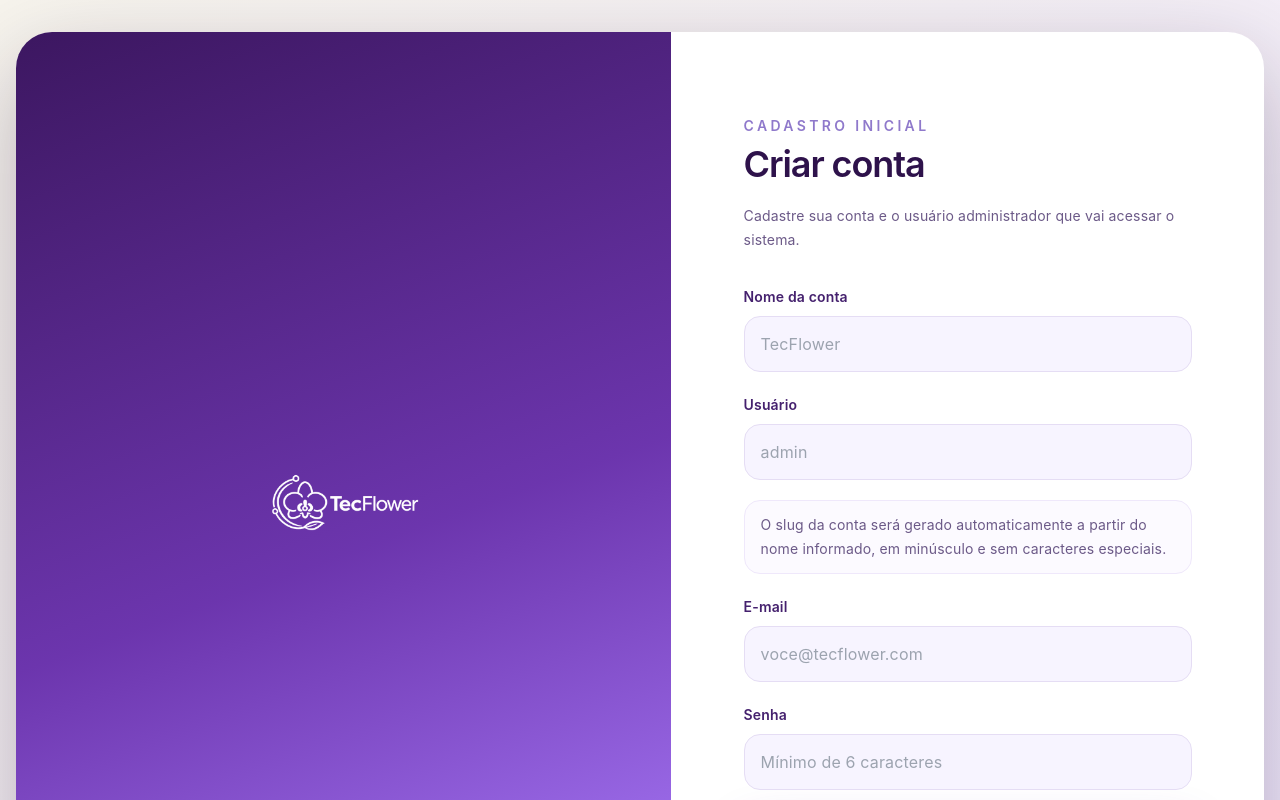
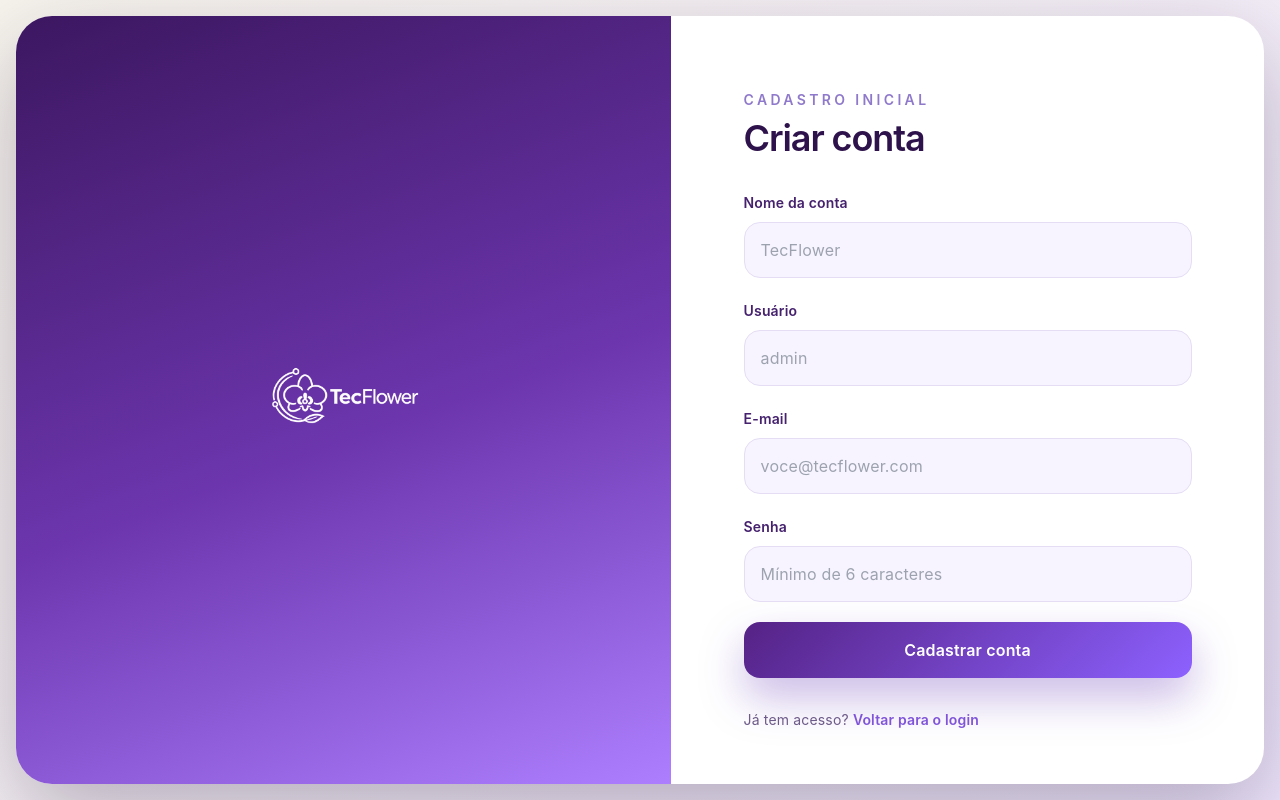
Before and after one commit to JnksDavu/tecflower, a React (Vite) app in the folder client/: page /cadastro in a window 1280 px wide. Shown: the top 800 px of the page. Built offline with nearby package versions, Linux system fonts and the light colour scheme; no server answers.

Commit message:
feat: Ajuste altura e design tela de cadastro

```diff
--- a/client/src/pages/RegisterPage.tsx
+++ b/client/src/pages/RegisterPage.tsx
@@ -53,17 +53,17 @@ export const RegisterPage = () => {
   };
 
   return (
-    <div className="relative flex min-h-screen items-center justify-center overflow-hidden bg-[#f7f4ed] px-4 py-8">
+    <div className="relative flex h-screen items-center justify-center overflow-hidden bg-[#f7f4ed] px-4 py-4">
       <div className="absolute inset-0 bg-[linear-gradient(135deg,rgba(247,244,237,0.98)_0%,rgba(239,231,255,0.92)_100%)]" />
-      <div className="relative grid w-full max-w-7xl min-h-[950px] overflow-hidden rounded-[36px] bg-white shadow-[0_32px_90px_rgba(24,8,43,0.28)] lg:grid-cols-[1.05fr_0.95fr]">
-        <section className="relative hidden min-h-[950px] overflow-hidden bg-[linear-gradient(160deg,rgba(56,18,93,0.98)_0%,rgba(102,45,170,0.96)_54%,rgba(166,116,255,0.92)_100%)] p-12 lg:flex lg:items-center lg:justify-center">
+      <div className="relative grid h-[calc(100vh-2rem)] w-full max-w-7xl overflow-hidden rounded-[36px] bg-white shadow-[0_32px_90px_rgba(24,8,43,0.28)] lg:grid-cols-[1.05fr_0.95fr]">
+        <section className="relative hidden h-full overflow-hidden bg-[linear-gradient(160deg,rgba(56,18,93,0.98)_0%,rgba(102,45,170,0.96)_54%,rgba(166,116,255,0.92)_100%)] p-12 lg:flex lg:items-center lg:justify-center">
           <img
             src={tecflowerLogo}
             alt="TecFlower"
             className="h-52 w-auto object-contain brightness-0 invert"
           />
         </section>
-        <section className="flex min-h-[950px] items-center justify-center px-6 py-10 sm:px-10 lg:px-12">
+        <section className="flex h-full items-center justify-center px-6 py-8 sm:px-10 lg:px-12">
           <div className="w-full max-w-md space-y-8">
             <div className="space-y-5 text-center lg:text-left">
               <div className="flex justify-center lg:hidden">
@@ -77,9 +77,7 @@ export const RegisterPage = () => {
                   Criar conta
                 </h2>
               </div>
-              <p className="text-sm leading-6 text-[#6c5a88]">
-                Cadastre sua conta e o usuário administrador que vai acessar o sistema.
-              </p>
+
             </div>
             {errorMessage ? (
               <div className="rounded-2xl border border-[#f3d5df] bg-[#fff7f9] px-4 py-3 text-sm text-[#9a3253]">
@@ -109,9 +107,7 @@ export const RegisterPage = () => {
                   className="h-14 w-full rounded-2xl border border-[#e5ddf4] bg-[#f7f4ff] px-4 text-base text-[#2e124b] outline-none transition focus:border-[#7f54d9] focus:bg-white focus:ring-4 focus:ring-[#b89cff]/25"
                 />
               </label>
-              <p className="rounded-2xl border border-[#efe8fb] bg-[#fcfaff] px-4 py-3 text-sm leading-6 text-[#6c5a88]">
-                O slug da conta será gerado automaticamente a partir do nome informado, em minúsculo e sem caracteres especiais.
-              </p>
+
               <label className="block space-y-2">
                 <span className="text-sm font-semibold text-[#45216e]">E-mail</span>
                 <input
```
